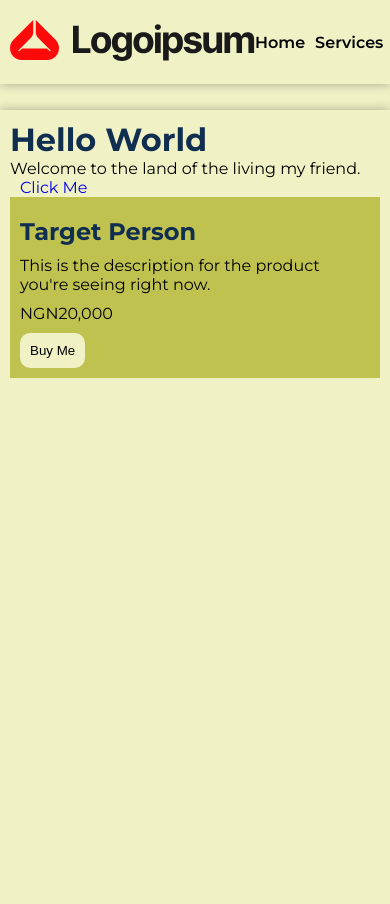
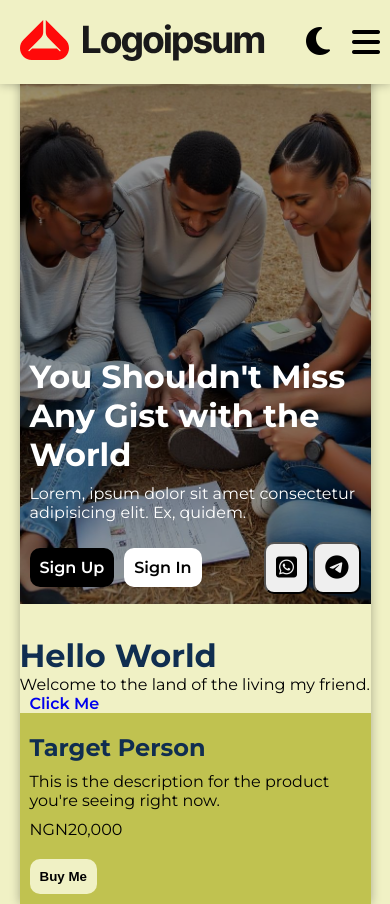
Before and after one commit to davidinmichael/kipup, a Django app: page / in a window 390 px wide. Before the commit the page ends 378 px from the top, so only its background shows below. Run offline with Django 5.2, Linux system fonts and the light colour scheme.

Commit message:
Feature: Mobile hero section added.

```diff
--- a/core/templates/core/index.html
+++ b/core/templates/core/index.html
@@ -1,6 +1,21 @@
-{% extends "base.html" %}
-{% load static %}
-{% block content %}
+{% extends "base.html" %} {% load static %} {% block content %}
+<div class="hero">
+	<div class="overlay"></div>
+  <div class="hero-details">
+    <h1>You Shouldn't Miss<br />Any Gist with the World</h1>
+    <p>Lorem, ipsum dolor sit amet consectetur adipisicing elit. Ex, quidem.</p>
+    <div class="hero-links">
+      <div class="hero-btn">
+        <a href="#" class="btn btn-primary">Sign Up</a>
+        <a href="#" class="btn btn-secondary">Sign In</a>
+      </div>
+	  <div class="hero-contacts">
+		<button class="social-btn btn"><i class="fa-brands fa-square-whatsapp"></i></button>
+		<button class="social-btn btn"><i class="fa-brands fa-telegram"></i></button>
+	  </div>
+    </div>
+  </div>
+</div>
 <div class="title">
   <h1>Hello World</h1>
   <p>Welcome to the land of the living my friend.</p>
--- a/static/css/styles.css
+++ b/static/css/styles.css
@@ -2,11 +2,12 @@
 
 :root {
   --primary-color: #000000;
-  --secondary-color: #;
+  --secondary-color: #fff;
   --accent-color: #;
   --header-color: #102e50;
   --text-color: #000000;
   --bg-color: #f0f1c5;
+  --logo-bg-color: #f0f1c5;
   --card-bg-color: #c0c250;
   --shadow: 0 0 10px rgba(0, 0, 0, 0.3);
   --padding: 10px;
@@ -14,11 +15,12 @@
 
 .dark-mode {
   --primary-color: #fff;
-  --secondary-color: #;
+  --secondary-color: #000000;
   --accent-color: #;
   --header-color: #1dcd9f;
   --text-color: #fff;
   --bg-color: #000000;
+  --logo-bg-color: #f0f1c5;
   --card-bg-color: #74512d;
   --shadow: 0 0 10px rgba(212, 195, 195, 0.3);
 }
@@ -55,11 +57,14 @@ h5 {
   justify-content: space-between;
   align-items: center;
   padding: var(--padding);
+  z-index: 999;
+  background-color: var(--bg-color);
 }
 
 .menu-toggle {
   font-size: 2rem;
   display: none;
+  cursor: pointer;
 }
 
 .nav-links {
@@ -70,27 +75,138 @@ h5 {
 .nav-link {
   color: var(--text-color);
   font-weight: 600;
-  transition: all .3s;
-
+  transition: all 0.3s;
 }
 
 .color-mode {
   font-size: 2rem;
   border: none;
   cursor: pointer;
+  padding: var(--padding);
+  background-color: transparent;
 }
 
-.toggle-nav {
+.color-mode i {
+  color: var(--text-color);
+}
+
+.nav-links.toggle-nav {
   display: flex;
 }
 
+.logo {
+  background-color: var(--logo-bg-color);
+  padding: var(--padding);
+  cursor: pointer;
+}
+
+@media screen and (max-width: 650px) {
+  .nav-links {
+    display: none;
+    flex-direction: column;
+    background-color: var(--bg-color);
+    position: absolute;
+    right: 0;
+    top: 12vh;
+    width: 300px;
+    align-items: flex-end;
+    padding: 10px;
+    box-shadow: var(--shadow);
+    transition: all 0.3s;
+  }
+
+  .menu-toggle {
+    display: block;
+  }
+
+  .color-mode {
+    position: absolute;
+    right: 50px;
+  }
+}
+
 .container {
-  max-width: 600px;
+  max-width: 90%;
   margin: 0 auto;
   box-shadow: var(--shadow);
+  margin-top: 13px;
+  min-height: calc(100vh - 10vh);
+}
+
+.hero {
+  background-image: url(/static/images/hero-mobile.jpeg);
+  background-position: 0;
+  background-size: cover;
   padding: var(--padding);
-  margin-top: 13vh;
-  min-height: 87vh;
+  min-height: calc(100vh - 30vh);
+  display: flex;
+  flex-direction: column;
+  justify-content: flex-end;
+  position: relative;
+  margin-bottom: 2rem;
+}
+
+.overlay {
+  position: absolute;
+  top: 0;
+  left: 0;
+  width: 100%;
+  height: 100%;
+  background-color: rgba(0, 0, 0, .4);
+}
+
+.hero-details {
+  display: flex;
+  flex-direction: column;
+  gap: 10px;
+  z-index: 1;
+}
+
+.hero-details h1,
+.hero-details p {
+  color: #fff;
+}
+
+.hero-links {
+  display: flex;
+  justify-content: space-between;
+  align-items: center;
+}
+
+.hero-btn {
+  display: flex;
+  gap: 10px;
+}
+
+.btn {
+  width: fit-content;
+  padding: var(--padding);
+  border-radius: 10px;
+  font-weight: 600;
+  margin-top: 10px;
+}
+
+.btn-primary {
+  background-color: var(--primary-color);
+  color: var(--secondary-color);
+}
+
+.btn-secondary {
+  background-color: var(--secondary-color);
+  color: var(--primary-color);
+}
+
+.social-btn {
+  font-size: 1.5rem;
+  cursor: pointer;
+}
+
+@media screen and (min-width: 650px) {
+  .hero {
+    background-image: url(/static/images/hero-desktop.jpg);
+    margin-top: calc(100vh - 90vh);
+
+  }
 }
 
 .card {
@@ -101,12 +217,6 @@ h5 {
   gap: 10px;
 }
 
-.btn {
-  width: fit-content;
-  padding: var(--padding);
-  border-radius: 10px;
-}
-
 .btn-buy {
   border: none;
   background-color: var(--bg-color);
--- a/static/js/script.js
+++ b/static/js/script.js
@@ -1,10 +1,13 @@
 window.addEventListener("DOMContentLoaded", () => {
 	let colorModeToggle = document.getElementById("colorMode");
-	console.log("Hello");
 	colorModeToggle.addEventListener("click", () => {
-		console.log("Button Clicked");
-
-		let body = document.getElementById("body");
 		document.body.classList.toggle("dark-mode");
 	});
+
+	const menuToggle = document.getElementById("menuToggle");
+	menuToggle.addEventListener("click", () => {
+		console.log("Button Clicked");
+		const navLinks = document.getElementById("navLinks");
+		navLinks.classList.toggle("toggle-nav");
+	});
 });
--- a/templates/partials/nav.html
+++ b/templates/partials/nav.html
@@ -1,7 +1,7 @@
 {% load static %}
 <nav class="nav">
   <div class="logo"><img src="{% static 'images/logo.svg' %}" alt="" /></div>
-  <div class="nav-links">
+  <div class="nav-links" id="navLinks">
     <a href="#" class="nav-link">Home</a>
     <a href="#" class="nav-link">Services</a>
     <a href="#" class="nav-link">About</a>
```
Also changed, not shown: static/images/hero-desktop.jpg (added), static/images/hero-mobile.jpeg (added). Lines whose indentation alone changed are shown as unchanged.
